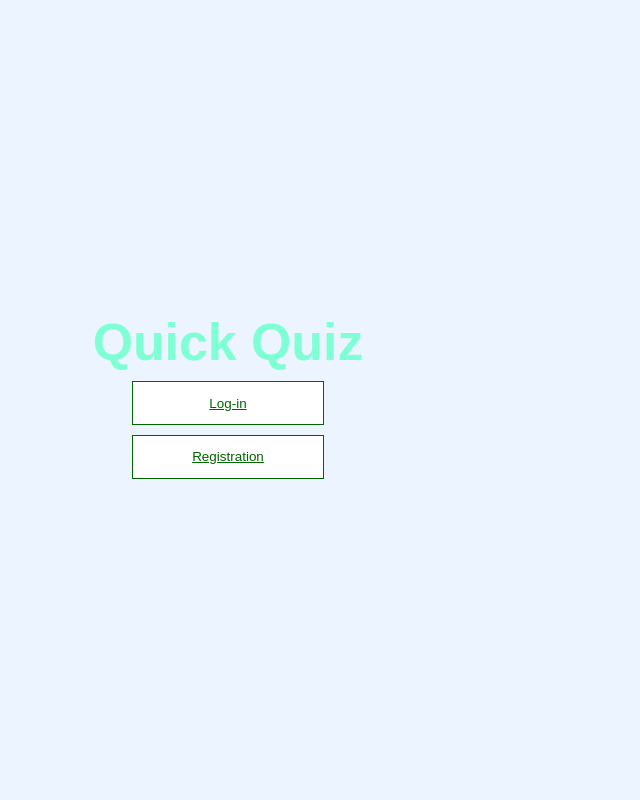
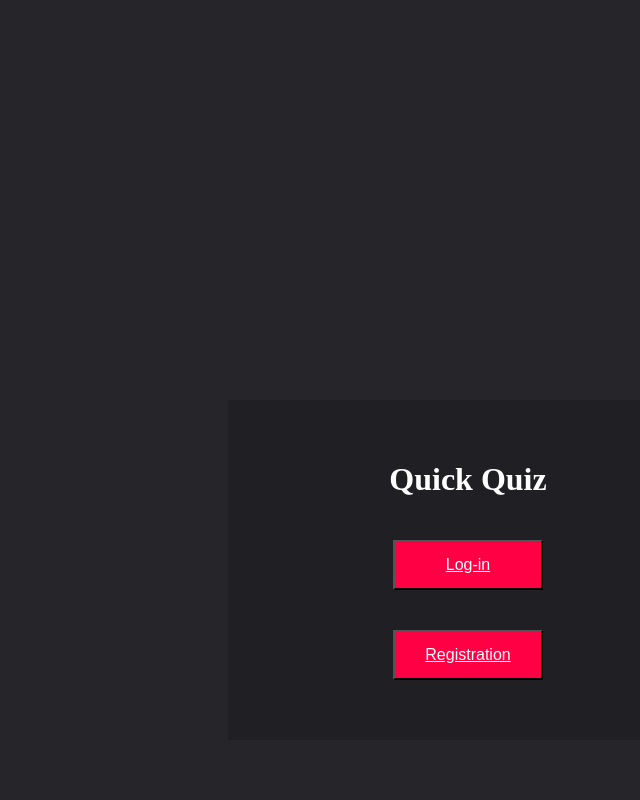
Before and after one commit to abdulazizAbabutain/CS438-Spring-2021, a PHP site: page /Home.html in a window 1280 px wide. Shown: the whole page, without its empty margins (412-1052 px from the left). Run offline with PHP 8.4, Linux system fonts and the light colour scheme.

Commit message:
refactor homePage

```diff
--- a/Front-end/Home_page/Home.css
+++ b/Front-end/Home_page/Home.css
@@ -1,61 +1,33 @@
-:root {
-    background-color: #ecf5ff;
-    font-size: 60%;
+body{
+   margin:  0 ;
+   padding: 0;
+   background: #25252A;
+
+}
+h1{
+    color: white;
+}
+.contaer{
+    width: 400px;
+    padding: 40px;
+    position: absolute;
+    top: 50%;
+    left: 50%;
+    background:#1f1f24 ;
+    text-align: center;
+
 }
 
-*{
-    box-sizing: border-box;
-    font-family: Arial, Helvetica, sans-serif;
-    margin: 0;
-    padding: 0;
-    color: #333;
+.box{
+    padding: 20px;
 }
-
-h1,
-h2,
-h3,
-h4{
-    margin-bottom: 1rem;
+button{
+    height: 50px;
+    width: 150px;
+    text-align: center;
+    background-color: rgb(255, 0, 68);
 }
-
-h1{
-    font-size: 5.4rem;
-    color: aquamarine;
-    font-weight: 800;
+.content{
+    font-size: 1rem;
+    color: white ;
 }
-
-.container {
-    width: 100vw;
-    height: 100vh;
-    display: flex;
-    justify-content: center;
-    align-items: center;
-}
-
-.flex-center{
-    justify-content: center;
-    align-items: center;
-
-}
-.flex-column{
-    display:  flex;
-    flex-direction: column;
-}
-
-.Button{
-    font-size: 1.4rem;
-    padding: 1.4rem;
-    width: 20rem;
-    text-align: center;
-    border: 0.1rem solid;
-    margin-bottom: 1rem;
-    background-color: white;
-    color:darkgreen
-}
-
-.Button:hover{
-    cursor: pointer;
-    box-shadow: 0 0.4rem 0 rgba(86, 185, 235, 0.5);
-    transform: translateY(-0.1rem);
-    transition: transform 150ms;
-}
--- a/Front-end/Home_page/Home.html
+++ b/Front-end/Home_page/Home.html
@@ -10,12 +10,24 @@
 </head>
 
 <body>
-    <div class="container">
-        <div id="id" class="flex-center flex-column">
+    <div class="contaer">
+        <div id="id" class="">
             <h1>Quick Quiz</h1>
+            <table>
+                <div class="box">
+                    <button>
+                        <a class="content" href="Log_in_page\Login.html">Log-in</a>
+                    </button>
+                </div>
+            </table>
 
-            <a class="Button" href="Log_in_page\Login.html">Log-in</a>
-            <a class="Button" href="Registration_page\Registration.html">Registration</a>
+            <table>
+                <div class="box">
+                    <button>
+                        <a class="content" href="Registration_page\Registration.html">Registration</a>
+                    </button>
+                </div>
+            </table>
         </div>
     </div>
     </p>
--- a/Front-end/Home_page/Home.js
+++ /dev/null
@@ -1,3 +0,0 @@
-class Home {
-
-}
```
